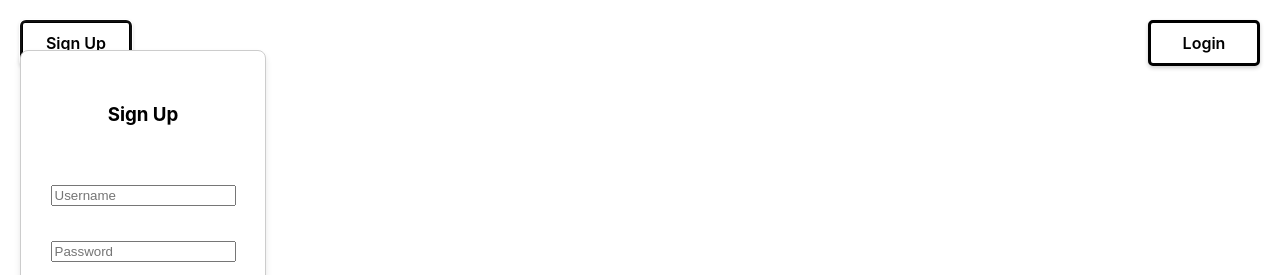
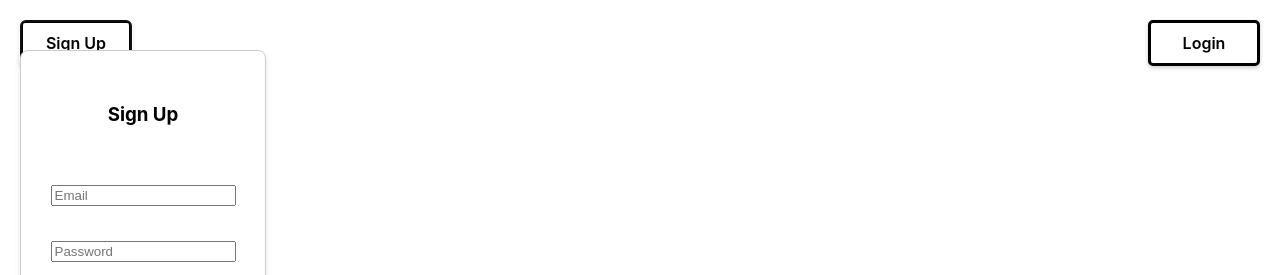
Before and after one commit to tulloch022/marathoner, a React (Vite) app: page / in a window 1280 px wide. Both pictures are taken after a click on the button "Sign Up". Shown: the top 275 px of the page. Built offline with nearby package versions, Linux system fonts and the light colour scheme.

Commit message:
implented firebase for signup form

```diff
--- a/src/components/SignUpForm.tsx
+++ b/src/components/SignUpForm.tsx
@@ -1,17 +1,26 @@
 import { useState, useRef, useEffect } from "react";
+import { signUp } from "../services/authService"; // Import the signUp function
 
 const SignUpForm = ({ onClose }: { onClose: () => void }) => {
-  const [username, setUsername] = useState("");
+  const [email, setEmail] = useState("");
   const [password, setPassword] = useState("");
+  const [error, setError] = useState<string | null>(null); // State to hold any error message
   const formRef = useRef<HTMLDivElement>(null);
 
-  const handleSubmit = (e: React.FormEvent) => {
+  const handleSubmit = async (e: React.FormEvent) => {
     e.preventDefault();
-    console.log("Logging in with:", username, password);
-    onClose();
+    try {
+      // Call the signUp function from authService
+      const user = await signUp(email, password); // Using the signUp function
+      console.log("User signed up:", user); // You can do something with the user here, like redirecting or showing a success message
+      onClose(); // Close the form after successful sign up
+    } catch (error) {
+      // If there's an error, display the message
+      setError(error instanceof Error ? error.message : "An unexpected error occurred");
+    }
   };
 
-  // Close login form when clicking outside
+  // Close signup form when clicking outside
   useEffect(() => {
     const handleClickOutside = (event: MouseEvent) => {
       if (formRef.current && !formRef.current.contains(event.target as Node)) {
@@ -27,11 +36,12 @@ const SignUpForm = ({ onClose }: { onClose: () => void }) => {
     <div ref={formRef} className="signup-popup">
       <form onSubmit={handleSubmit}>
         <h3>Sign Up</h3>
+        {error && <div className="error">{error}</div>} {/* Display error message if any */}
         <input
           type="text"
-          placeholder="Username"
-          value={username}
-          onChange={(e) => setUsername(e.target.value)}
+          placeholder="Email"
+          value={email}
+          onChange={(e) => setEmail(e.target.value)}
         />
         <input
           type="password"
```
